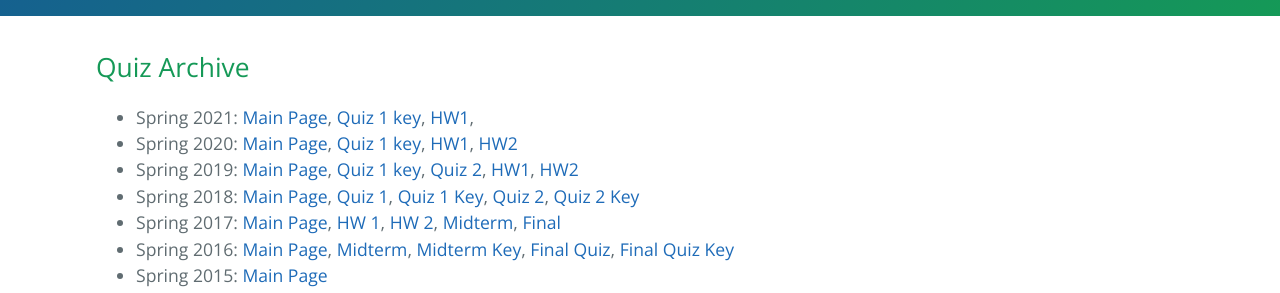
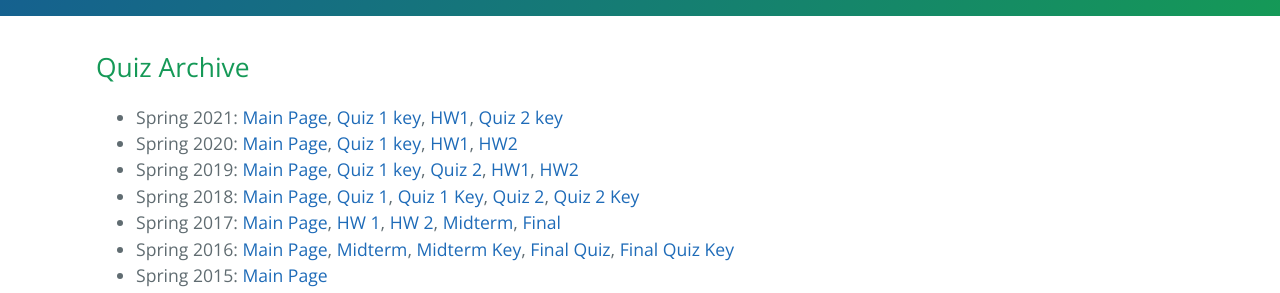
Before and after one commit to gersteinlab/cbb752b23, a Jekyll site: the page built from quiz.md, in a window 1280 px wide. Shown: the part 398-691 px from the top of the page. Built offline with Jekyll 4.4.1, drawn with Linux system fonts in a browser that asks for light colours.

Commit message:
Update quiz.md

```diff
--- a/quiz.md
+++ b/quiz.md
@@ -10,7 +10,7 @@ layout: page
 		Spring 2021:
 		<a href="http://cbb752b21.gersteinlab.org/">Main Page</a>,
         <a href="http://files2.gersteinlab.org/public-docs/2021/03.14/cbb752b21_Quiz1_key.pdf">Quiz 1 key</a>,
-		<a href="http://files2.gersteinlab.org/public-docs/2021/03.26/hw1.pdf">HW1</a>,
+		<a href="http://files2.gersteinlab.org/public-docs/2021/03.26/hw1.pdf">HW1</a>, <a href="http://files2.gersteinlab.org/public-docs/2022/04.19/ericni/cbb752b21_Quiz2.docx">Quiz 2 key</a>
 	</li>
 	<li>
 		Spring 2020:
```
